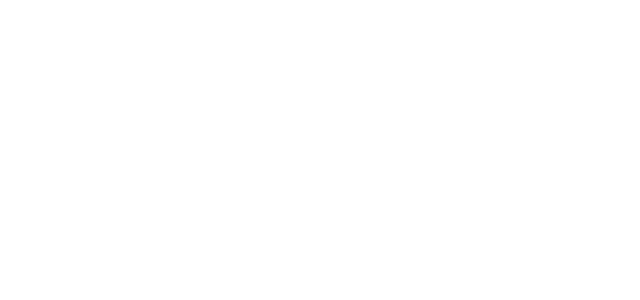
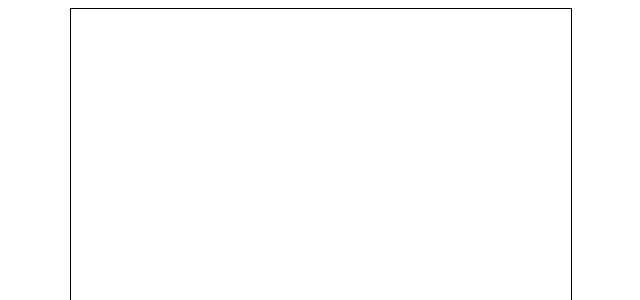
Before and after one commit to kovacsendre96/todolist-1, a React (Create React App) app: page / in a window 1280 px wide. Shown: the top 300 px of the page, without its empty margins (319-959 px from the left). Built offline with nearby package versions, Linux system fonts and the light colour scheme.

Commit message:
feature TL-5 Added Todolist.scss with some styles

```diff
--- a/src/Components/TodoList/TodoList.js
+++ b/src/Components/TodoList/TodoList.js
@@ -4,10 +4,10 @@
 
 const TodoList = () => {
   return (
-    <>
+    <div className="todo-list">
       <Form />
       <List />
-    </>
+    </div>
   );
 };
 
--- a/src/public/scss/app.scss
+++ b/src/public/scss/app.scss
@@ -0,0 +1,8 @@
+@import "./Components/TodoList.scss";
+
+.todo-list {
+  margin: auto;
+  height: 600px;
+  width: 500px;
+  border: solid 1px;
+}
```
Also changed, not shown: src/public/scss/Components/TodoList.scss (added).
